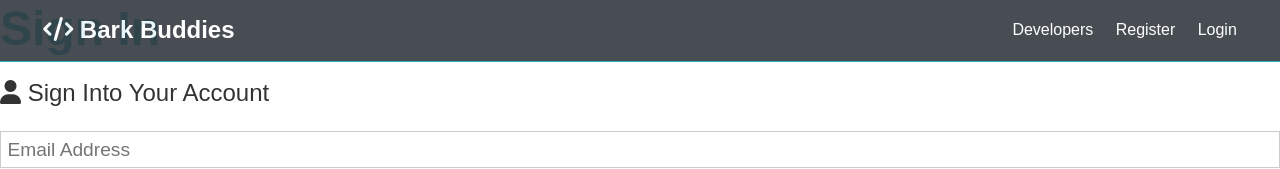
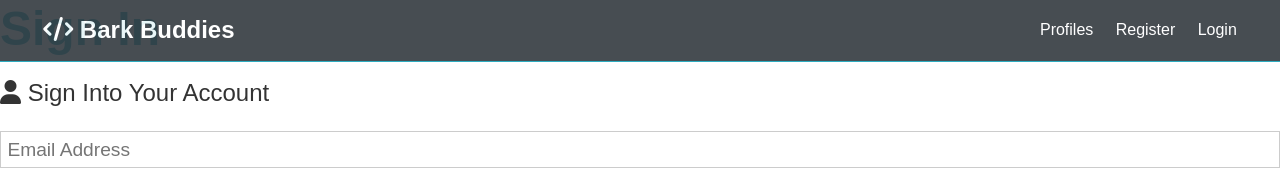
Before and after one commit to Atorres523/app_dev, a React (Create React App) app in the folder client/: page /login in a window 1280 px wide. Shown: the top 169 px of the page. Built offline with nearby package versions, Linux system fonts and the light colour scheme; no server answers.

Commit message:
added logout functionality

```diff
--- a/client/src/actions/auth.js
+++ b/client/src/actions/auth.js
@@ -6,7 +6,8 @@
     USER_LOADED,
     AUTH_ERROR,
     LOGIN_SUCCESS,
-    LOGIN_FAIL
+    LOGIN_FAIL,
+    LOGOUT
 } from './types';
 import setAuthToken from '../utils/setAuthToken';
 
@@ -95,3 +96,8 @@
         });
     }
 }
+
+// Logout / Clear Profile
+export const logout = () => dispatch => {
+    dispatch({ type: LOGOUT });
+}
--- a/client/src/actions/types.js
+++ b/client/src/actions/types.js
@@ -6,3 +6,4 @@
 export const AUTH_ERROR = 'AUTH_ERROR';
 export const LOGIN_SUCCESS = 'LOGIN_SUCCESS';
 export const LOGIN_FAIL = 'LOGIN_FAIL';
+export const LOGOUT = 'LOGOUT';
--- a/client/src/components/layout/Navbar.js
+++ b/client/src/components/layout/Navbar.js
@@ -1,18 +1,46 @@
-import React from 'react';
+import React, { Fragment } from 'react';
 import {Link} from 'react-router-dom';
+import { connect } from 'react-redux';
+import PropTypes from 'prop-types';
+import { logout } from '../../actions/auth';
 
-const Navbar = () => {
+const Navbar = ({ auth: { isAuthenticated, loading }, logout }) => {
+	const authLinks = (
+		<ul>
+			<li>
+				<a onClick={logout} href ='#!'>
+					<i className='fas fa-sign-out-alt'/>{' '}
+					<span className='hide-sm'>Logout</span>
+          		</a>
+			</li>
+		</ul>
+	);
+
+	const guestLinks = (
+		<ul>
+			<li><Link to="#!">Profiles</Link></li>
+			<li><Link to="/register">Register</Link></li>
+			<li><Link to="/login">Login</Link></li>
+		</ul>
+	);
+
 	return (
 		<nav className="navbar bg-dark">
 			<h1>
 				<Link to="/"><i className="fas fa-code"></i> Bark Buddies</Link>
 			</h1>
-			<ul>
-				<li><Link to="test">Developers</Link></li>
-				<li><Link to="/register">Register</Link></li>
-				<li><Link to="/login">Login</Link></li>
-			</ul>
+			{ !loading && (<Fragment>{ isAuthenticated ? authLinks : guestLinks }</Fragment>) }
 		</nav>
 	)
 }
-export default Navbar
+
+Navbar.propTypes = {
+	logout: PropTypes.func.isRequired,
+	auth: PropTypes.object.isRequired
+}
+
+const mapStateToProps = state => ({
+	auth: state.auth
+});
+
+export default connect(mapStateToProps, { logout })(Navbar);
--- a/client/src/reducers/auth.js
+++ b/client/src/reducers/auth.js
@@ -4,7 +4,8 @@
     USER_LOADED,
     AUTH_ERROR,
     LOGIN_SUCCESS,
-    LOGIN_FAIL
+    LOGIN_FAIL,
+    LOGOUT
 } from '../actions/types'
 
 const initialState = {
@@ -38,6 +39,7 @@
         case REGISTER_FAIL:
         case AUTH_ERROR:
         case LOGIN_FAIL:
+        case LOGOUT:
             localStorage.removeItem('token');
             return {
                 ...state,
```
